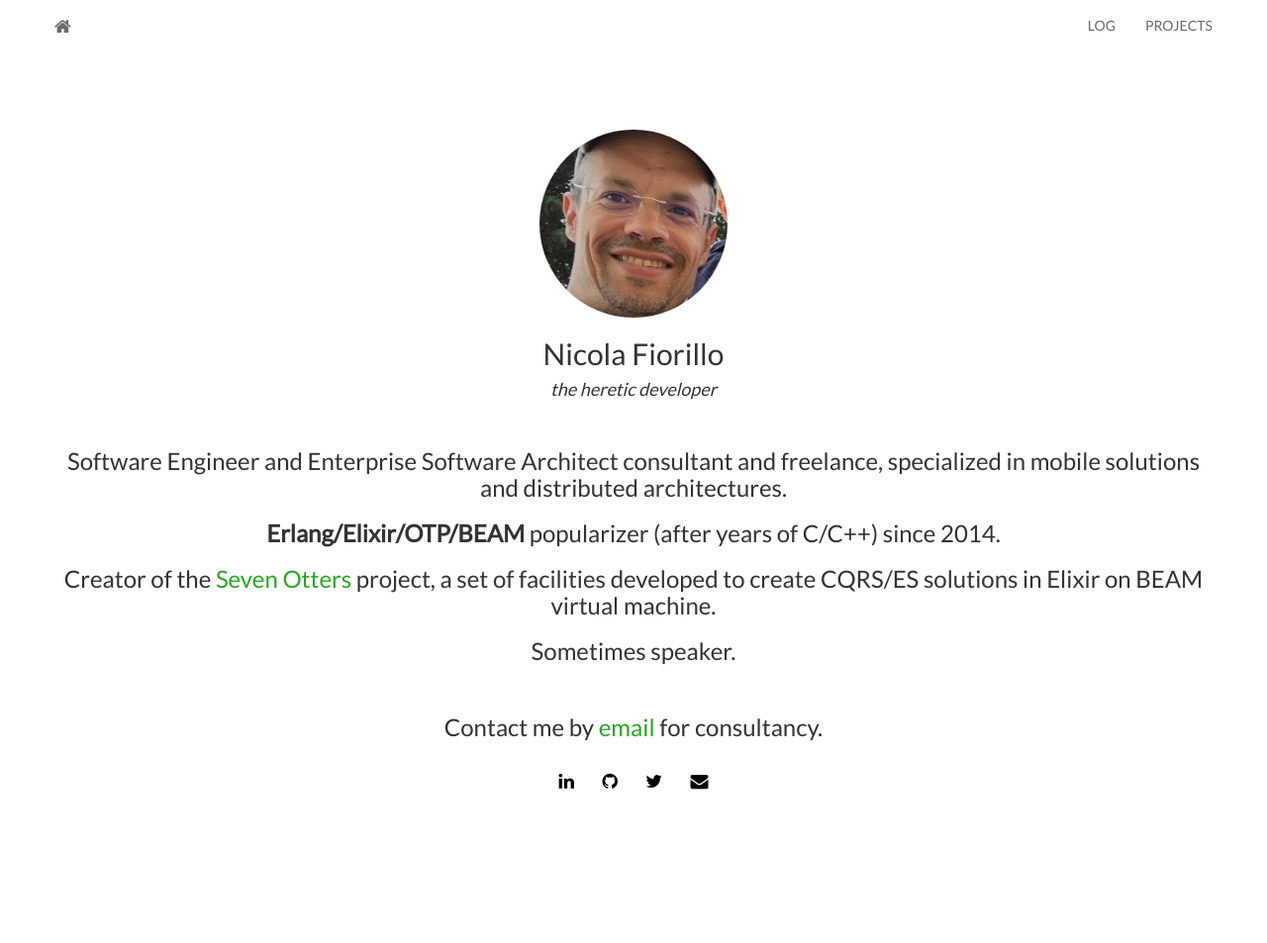
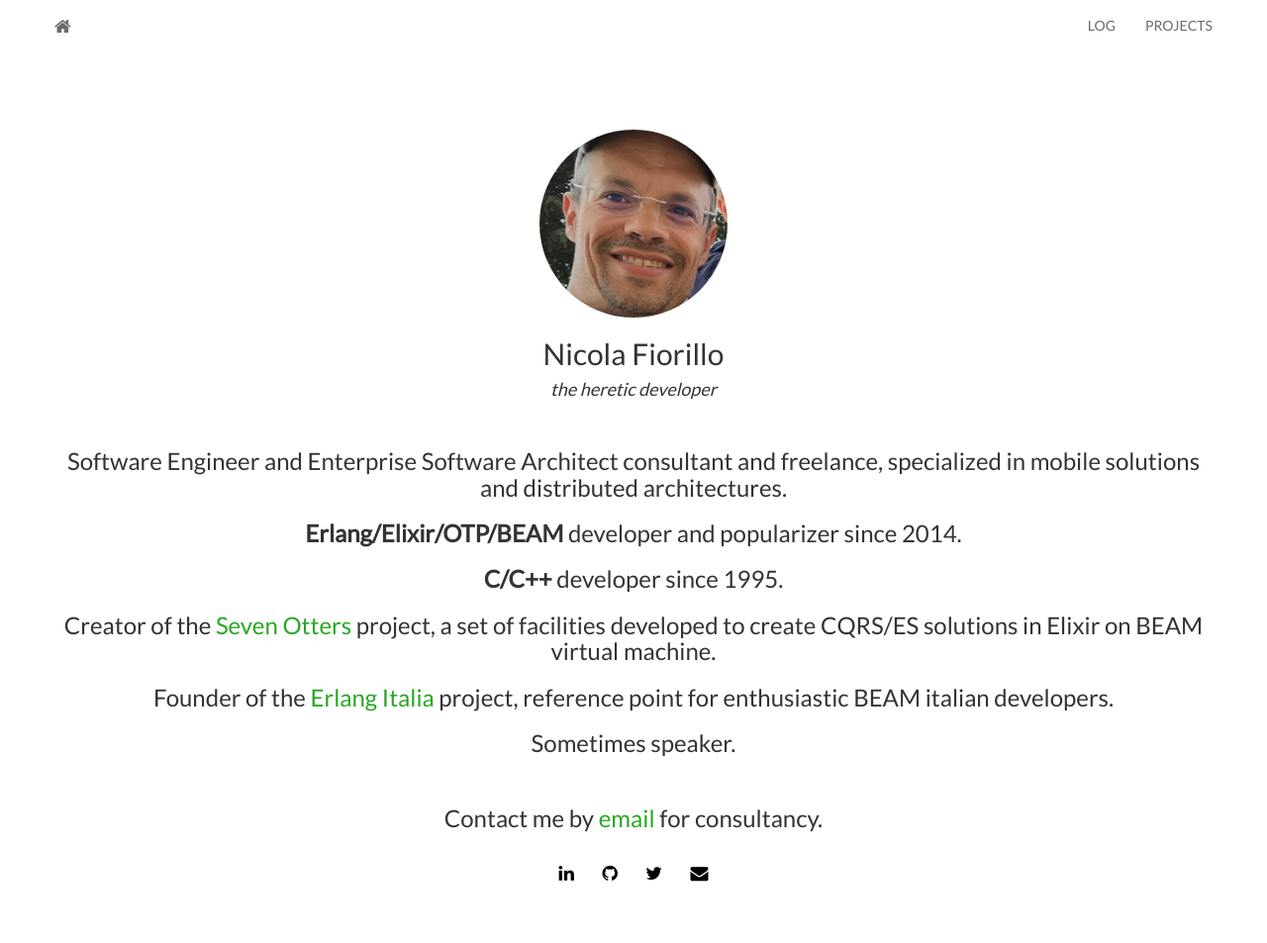
Before and after one commit to nicolafiorillo/nicolafiorillo.github.io, a Jekyll site: the page built from index.html, in a window 1280 px wide. Shown: the whole page at 99% size. Built offline with Jekyll 4.4.1, drawn with Linux system fonts in a browser that asks for light colours; nearby versions of some CDN libraries; the list of posts is cut into pages by our own code; before the commit the page ends 900 px from its top, so only the background shows below that.

Commit message:
WS 2019.

```diff
--- a/index.html
+++ b/index.html
@@ -12,9 +12,11 @@ layout: home
  		<h4><i>the heretic developer</i></h4>
 		<br/>
  		<h3>Software Engineer and Enterprise Software Architect consultant and freelance, specialized in mobile solutions and distributed architectures.</h3>
-  	<h3><b>Erlang/Elixir/OTP/BEAM</b> popularizer (after years of C/C++) since 2014.</h3>
+		<h3><b>Erlang/Elixir/OTP/BEAM</b> developer and popularizer since 2014.</h3>
+		<h3><b>C/C++</b> developer since 1995.</h3>
 		<h3>Creator of the <a href="https://www.sevenotters.org/">Seven Otters</a> project, a set of facilities developed to create CQRS/ES solutions in Elixir on BEAM virtual machine.</h3>
-  	<h3>Sometimes speaker.</h3>
+		<h3>Founder of the <a href="https://erlangitalia.com/">Erlang Italia</a> project, reference point for enthusiastic BEAM italian developers.</h3>
+  		<h3>Sometimes speaker.</h3>
 		<br/>
 
 	  <h3>Contact me by <a href="mailto:{{ site.email }}">email</a> for consultancy.</h3>
```
Also changed, not shown: _posts/2018-10-29-vdt18_video.md (+1 -1 lines), _posts/2019-07-03-ws19.md (added, +25 -0 lines).
